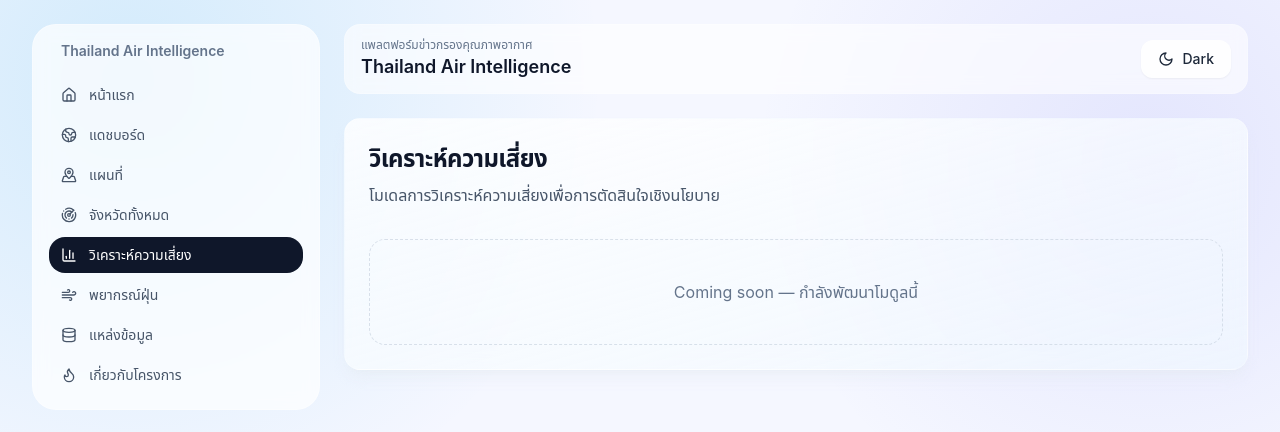
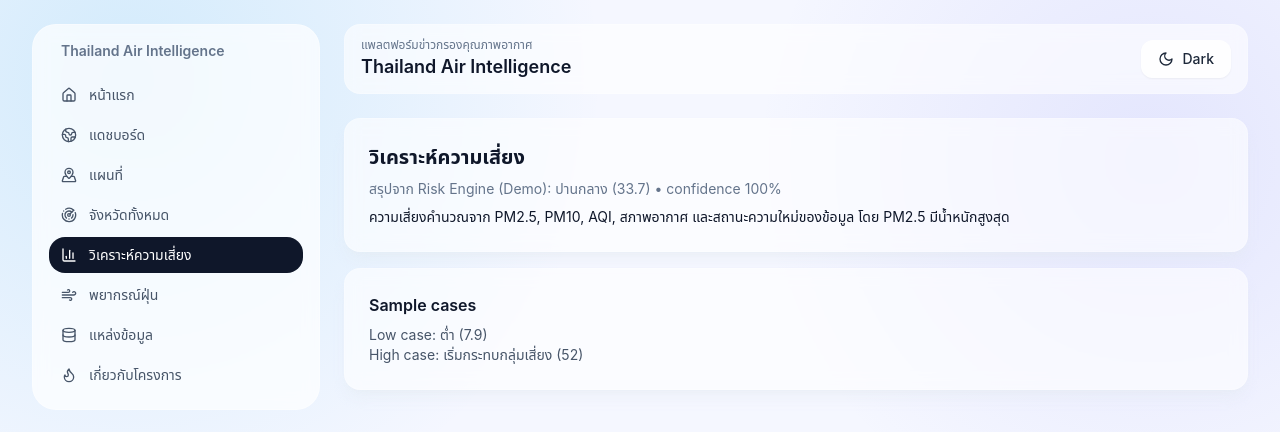
Before and after one commit to kzabCde/THAI-AIR-INTELLIGENCE-LITE, a Next.js app: page /analytics in a window 1280 px wide. Shown: the top 432 px of the page. Built offline with nearby package versions, Linux system fonts and the light colour scheme.

Commit message:
Add reusable risk engine and integrate across dashboard and province pages

```diff
--- a/app/analytics/page.tsx
+++ b/app/analytics/page.tsx
@@ -1,2 +1,21 @@
-import { PagePlaceholder } from "@/components/layout/page-placeholder";
-export default function AnalyticsPage() { return <PagePlaceholder title="วิเคราะห์ความเสี่ยง" subtitle="โมเดลการวิเคราะห์ความเสี่ยงเพื่อการตัดสินใจเชิงนโยบาย" />; }
+import { Card } from "@/components/ui/card";
+import { calculateRisk, RISK_EXAMPLES } from "@/lib/risk/calculate-risk";
+
+export default function AnalyticsPage() {
+  const scenario = calculateRisk({ pm25: 52, pm10: 90, aqi: 138, windSpeed: 6, humidity: 78, temperature: 35, isStale: false });
+
+  return (
+    <div className="space-y-4">
+      <Card>
+        <h2 className="text-xl font-semibold">วิเคราะห์ความเสี่ยง</h2>
+        <p className="mt-2 text-sm text-slate-500">สรุปจาก Risk Engine (Demo): {scenario.thaiLabel} ({scenario.riskScore}) • confidence {scenario.confidence}%</p>
+        <p className="mt-2 text-sm">{scenario.explanation}</p>
+      </Card>
+      <Card>
+        <h3 className="font-semibold">Sample cases</h3>
+        <p className="mt-2 text-sm text-slate-600 dark:text-slate-300">Low case: {RISK_EXAMPLES.low.thaiLabel} ({RISK_EXAMPLES.low.riskScore})</p>
+        <p className="text-sm text-slate-600 dark:text-slate-300">High case: {RISK_EXAMPLES.high.thaiLabel} ({RISK_EXAMPLES.high.riskScore})</p>
+      </Card>
+    </div>
+  );
+}
--- a/components/dashboard/national-dashboard.tsx
+++ b/components/dashboard/national-dashboard.tsx
@@ -7,6 +7,7 @@ import { AlertCircle, Search } from "lucide-react";
 import { Card } from "@/components/ui/card";
 import { generateMockAirQualityData } from "@/lib/mock/air-quality";
 import { formatAQI, getAQIBgClass, getAQICategory, getAQITextClass } from "@/lib/aqi/calculate";
+import { calculateRisk } from "@/lib/risk/calculate-risk";
 import { type ThaiRegion } from "@/lib/provinces";
 
 const regions: (ThaiRegion | "all")[] = ["all", "north", "northeast", "central", "east", "west", "south", "bangkok-metropolitan"];
@@ -21,7 +22,10 @@ export function NationalDashboard() {
   const [loading] = useState(false);
   const [error] = useState<string | null>(null);
 
-  const rows = useMemo(() => generateMockAirQualityData(), []);
+  const rows = useMemo(() => generateMockAirQualityData().map((row) => ({
+    ...row,
+    risk: calculateRisk({ pm25: row.pm25, pm10: row.pm10, aqi: row.aqi, windSpeed: 8, humidity: 70, temperature: 33, isStale: row.isStale }),
+  })), []);
 
   const filtered = useMemo(() => {
     let list = rows.filter((item) => {
@@ -46,7 +50,7 @@ export function NationalDashboard() {
     const avgPM25 = Number((rows.reduce((sum, p) => sum + p.pm25, 0) / rows.length).toFixed(1));
     const worst = [...rows].sort((a, b) => b.aqi - a.aqi)[0];
     const best = [...rows].sort((a, b) => a.aqi - b.aqi)[0];
-    const riskCount = rows.filter((p) => getAQICategory(p.aqi).severityScore >= 70).length;
+    const riskCount = rows.filter((p) => p.risk.riskScore > 60).length;
     return { avgAQI, avgPM25, worst, best, riskCount };
   }, [rows]);
 
@@ -82,7 +86,7 @@ export function NationalDashboard() {
                 <Card className="space-y-2 hover:-translate-y-0.5 hover:shadow-xl">
                   <div className="flex items-start justify-between"><div><h3 className="font-semibold">{item.province.thaiName}</h3><p className="text-xs text-slate-500">{item.province.englishName} • {item.province.region}</p></div><span className="rounded-full bg-violet-100 px-2 py-1 text-[10px] text-violet-700 dark:bg-violet-900/40 dark:text-violet-300">Demo Data</span></div>
                   <div className="grid grid-cols-3 gap-2 text-sm"><div>PM2.5 <b>{item.pm25}</b></div><div>PM10 <b>{item.pm10}</b></div><div>AQI <b>{formatAQI(item.aqi)}</b></div></div>
-                  <div className="flex items-center justify-between text-xs"><span className={`rounded-full px-2 py-1 ${getAQIBgClass(item.aqi)} ${getAQITextClass(item.aqi)}`}>{item.aqiCategory} • {getAQICategory(item.aqi).thaiLabel}</span><span className="rounded-full bg-slate-100 px-2 py-1 dark:bg-slate-800">source: {item.source}</span></div>
+                  <div className="flex items-center justify-between text-xs"><span className={`rounded-full px-2 py-1 ${getAQIBgClass(item.aqi)} ${getAQITextClass(item.aqi)}`}>{item.aqiCategory} • {item.risk.thaiLabel}</span><span className="rounded-full bg-slate-100 px-2 py-1 dark:bg-slate-800">source: {item.source}</span></div>
                   <p className="text-xs text-slate-400">updated: {new Date(item.updatedAt).toLocaleTimeString("th-TH")}</p>
                 </Card>
               </Link>
--- a/components/province/province-detail-page.tsx
+++ b/components/province/province-detail-page.tsx
@@ -5,6 +5,7 @@ import { ArrowLeft, ArrowRight } from "lucide-react";
 import { Area, AreaChart, CartesianGrid, Line, LineChart, ResponsiveContainer, Tooltip, XAxis, YAxis } from "recharts";
 import { Card } from "@/components/ui/card";
 import { getAQIBgClass, getAQICategory, getAQITextClass } from "@/lib/aqi/calculate";
+import { calculateRisk } from "@/lib/risk/calculate-risk";
 import { type Province } from "@/lib/provinces";
 import { type ProvinceAirQuality } from "@/lib/mock/air-quality";
 
@@ -26,6 +27,7 @@ export function ProvinceDetailPage({ province, current, previousProvince, nextPr
   const aqiTrend = makeSeries(current.aqi, 24, "H");
   const forecast7d = makeSeries(current.pm25 * 0.95, 7, "D");
   const weather = { temp: 31, humidity: 64, windSpeed: 14, windDir: "NE", rain: 20, source: "demo-weather" };
+  const risk = calculateRisk({ pm25: current.pm25, pm10: current.pm10, aqi: current.aqi, windSpeed: weather.windSpeed, humidity: weather.humidity, temperature: weather.temp, isStale: current.isStale });
 
   return (
     <div className="space-y-5">
@@ -48,18 +50,18 @@ export function ProvinceDetailPage({ province, current, previousProvince, nextPr
         <Card>AQI <p className="text-2xl font-bold">{current.aqi}</p></Card>
         <Card>PM2.5 <p className="text-2xl font-bold">{current.pm25}</p></Card>
         <Card>PM10 <p className="text-2xl font-bold">{current.pm10}</p></Card>
-        <Card>Risk Score <p className="text-2xl font-bold">{category.severityScore}</p></Card>
-        <Card>Confidence <p className="text-2xl font-bold">{100 - (current.isStale ? 22 : 8)}%</p></Card>
+        <Card>Risk Score <p className="text-2xl font-bold">{risk.riskScore}</p></Card>
+        <Card>Confidence <p className="text-2xl font-bold">{risk.confidence}%</p></Card>
       </div>
 
       <Card>
         <h3 className="font-semibold">Risk analysis</h3>
         <div className="mt-3 space-y-2 text-sm">
-          <p><span className={`rounded-full px-2 py-1 ${getAQIBgClass(current.aqi)} ${getAQITextClass(current.aqi)}`}>{category.thaiLabel}</span></p>
-          <p>คำอธิบาย: {category.technicalLabel} ({category.label})</p>
-          <p>คำแนะนำสุขภาพ: {category.recommendationTh}</p>
-          <p>กลุ่มเสี่ยง: เด็ก ผู้สูงอายุ ผู้ป่วยโรคทางเดินหายใจควรเฝ้าระวัง</p>
-          <p>กิจกรรมกลางแจ้ง: {category.severityScore >= 70 ? "ควรลดหรือหลีกเลี่ยง" : "ทำได้แต่ควรติดตามค่า AQI"}</p>
+          <p><span className={`rounded-full px-2 py-1 ${getAQIBgClass(current.aqi)} ${getAQITextClass(current.aqi)}`}>{risk.thaiLabel}</span></p>
+          <p>คำอธิบาย: {risk.explanation}</p>
+          <p>คำแนะนำสุขภาพ: {risk.recommendations.join(" • ")}</p>
+          <p>กลุ่มเสี่ยง: {risk.sensitiveGroups.join(" • ")}</p>
+          <p>กิจกรรมกลางแจ้ง: {risk.outdoorAdvice}</p>
         </div>
       </Card>
 
@@ -86,7 +88,7 @@ export function ProvinceDetailPage({ province, current, previousProvince, nextPr
           <li>fetchedAt: {new Date().toISOString()}</li>
           <li>isFallback: true (demo chain)</li>
           <li>isStale: {String(current.isStale)}</li>
-          <li>confidence: {100 - (current.isStale ? 22 : 8)}%</li>
+          <li>confidence: {risk.confidence}%</li>
           <li>provider chain: Open-Meteo → WAQI → Air4Thai/PCD → OpenAQ → Cache/Demo</li>
         </ul>
       </Card>
--- /dev/null
+++ b/lib/risk/calculate-risk.ts
@@ -0,0 +1,51 @@
+import { RISK_COPY, SENSITIVE_GROUPS } from "@/lib/risk/recommendations";
+import { type RiskInput, type RiskResult, type RiskLevelKey } from "@/lib/risk/types";
+
+const clamp100 = (n: number) => Math.max(0, Math.min(100, n));
+const normalize = (value: number | undefined, max: number) => (value === undefined ? undefined : clamp100((value / max) * 100));
+
+export function calculateRisk(input: RiskInput): RiskResult {
+  const pm25Score = normalize(input.pm25, 150);
+  const pm10Score = normalize(input.pm10, 250);
+  const aqiScore = normalize(input.aqi, 300);
+
+  const windPenalty = input.windSpeed === undefined ? undefined : clamp100((15 - Math.min(input.windSpeed, 15)) * 4.5);
+  const humidityPenalty = input.humidity === undefined ? undefined : clamp100((Math.max(0, input.humidity - 65) / 35) * 25);
+  const temperaturePenalty = input.temperature === undefined ? undefined : clamp100((Math.max(0, input.temperature - 34) / 10) * 20);
+  const weatherPenalty = [windPenalty, humidityPenalty, temperaturePenalty].filter((n): n is number => n !== undefined).reduce((a, b) => a + b, 0) / Math.max(1, [windPenalty, humidityPenalty, temperaturePenalty].filter((x) => x !== undefined).length);
+
+  const stalePenalty = input.isStale ? 100 : 0;
+  const hotspotPenalty = input.hotspotRisk ? clamp100(input.hotspotRisk) : 0;
+
+  const weighted = (pm25Score ?? 0) * 0.45 + (pm10Score ?? 0) * 0.2 + (aqiScore ?? 0) * 0.2 + (weatherPenalty ?? 0) * 0.1 + stalePenalty * 0.05 + hotspotPenalty * 0.05;
+  const riskScore = clamp100(Number(weighted.toFixed(1)));
+
+  let riskLevel: RiskLevelKey = "low";
+  if (riskScore > 80) riskLevel = "severe";
+  else if (riskScore > 60) riskLevel = "high";
+  else if (riskScore > 40) riskLevel = "sensitive";
+  else if (riskScore > 20) riskLevel = "moderate";
+
+  const missing = [input.pm25, input.pm10, input.aqi, input.windSpeed, input.humidity, input.temperature].filter((v) => v === undefined).length;
+  const confidence = clamp100(100 - missing * 10 - (input.isStale ? 20 : 0));
+  const explanation = missing > 0
+    ? `ความเสี่ยงคำนวณจากข้อมูลบางส่วน (${missing} ฟิลด์ไม่ครบ) โดย PM2.5 มีน้ำหนักสูงสุดและสภาพอากาศถูกนำมาปรับคะแนน`
+    : "ความเสี่ยงคำนวณจาก PM2.5, PM10, AQI, สภาพอากาศ และสถานะความใหม่ของข้อมูล โดย PM2.5 มีน้ำหนักสูงสุด";
+
+  return {
+    riskScore,
+    riskLevel,
+    thaiLabel: RISK_COPY[riskLevel].thaiLabel,
+    englishLabel: RISK_COPY[riskLevel].englishLabel,
+    explanation,
+    recommendations: RISK_COPY[riskLevel].recommendations,
+    sensitiveGroups: SENSITIVE_GROUPS,
+    outdoorAdvice: RISK_COPY[riskLevel].outdoorAdvice,
+    confidence,
+  };
+}
+
+export const RISK_EXAMPLES = {
+  low: calculateRisk({ pm25: 12, pm10: 24, aqi: 35, windSpeed: 18, humidity: 50, temperature: 30, isStale: false }),
+  high: calculateRisk({ pm25: 78, pm10: 122, aqi: 175, windSpeed: 4, humidity: 82, temperature: 36, isStale: true }),
+};
--- /dev/null
+++ b/lib/risk/recommendations.ts
@@ -0,0 +1,11 @@
+import { type RiskLevelKey } from "@/lib/risk/types";
+
+export const RISK_COPY: Record<RiskLevelKey, { thaiLabel: string; englishLabel: string; recommendations: string[]; outdoorAdvice: string }> = {
+  low: { thaiLabel: "ต่ำ", englishLabel: "Low", recommendations: ["ใช้ชีวิตประจำวันได้ตามปกติ", "ติดตามค่าคุณภาพอากาศวันละ 1-2 ครั้ง"], outdoorAdvice: "ทำกิจกรรมกลางแจ้งได้ตามปกติ" },
+  moderate: { thaiLabel: "ปานกลาง", englishLabel: "Moderate", recommendations: ["กลุ่มเสี่ยงควรเตรียมหน้ากาก", "หลีกเลี่ยงพื้นที่จราจรหนาแน่น"], outdoorAdvice: "ทำกิจกรรมกลางแจ้งได้ แต่ควรเฝ้าระวัง" },
+  sensitive: { thaiLabel: "เริ่มกระทบกลุ่มเสี่ยง", englishLabel: "Sensitive", recommendations: ["กลุ่มเสี่ยงลดเวลานอกอาคาร", "สวมหน้ากากกรองฝุ่นเมื่ออยู่นอกอาคาร"], outdoorAdvice: "ลดกิจกรรมกลางแจ้งระยะยาว" },
+  high: { thaiLabel: "สูง", englishLabel: "High", recommendations: ["จำกัดกิจกรรมกลางแจ้ง", "ใช้เครื่องฟอกอากาศในอาคาร"], outdoorAdvice: "ควรหลีกเลี่ยงกิจกรรมกลางแจ้ง" },
+  severe: { thaiLabel: "รุนแรง", englishLabel: "Severe", recommendations: ["อยู่ในอาคารให้มากที่สุด", "สวมหน้ากาก N95 หากจำเป็นต้องออกนอกอาคาร"], outdoorAdvice: "หลีกเลี่ยงกิจกรรมกลางแจ้งทั้งหมด" },
+};
+
+export const SENSITIVE_GROUPS = ["เด็ก", "ผู้สูงอายุ", "หญิงตั้งครรภ์", "ผู้ป่วยโรคหอบหืด/หัวใจ/ปอด"];
--- /dev/null
+++ b/lib/risk/types.ts
@@ -0,0 +1,24 @@
+export type RiskInput = {
+  pm25?: number;
+  pm10?: number;
+  aqi?: number;
+  windSpeed?: number;
+  humidity?: number;
+  temperature?: number;
+  isStale?: boolean;
+  hotspotRisk?: number;
+};
+
+export type RiskLevelKey = "low" | "moderate" | "sensitive" | "high" | "severe";
+
+export type RiskResult = {
+  riskScore: number;
+  riskLevel: RiskLevelKey;
+  thaiLabel: string;
+  englishLabel: string;
+  explanation: string;
+  recommendations: string[];
+  sensitiveGroups: string[];
+  outdoorAdvice: string;
+  confidence: number;
+};
```
